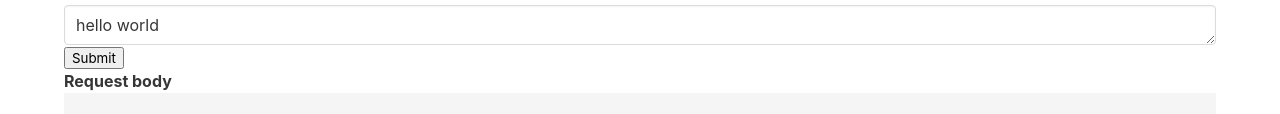
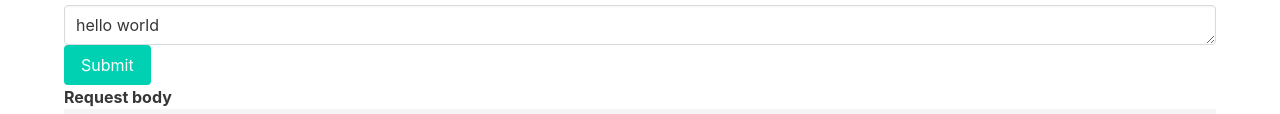
Before and after one commit to hkdnet/line-console, a website: page public/index.html in a window 1280 px wide. Shown: the part 219-333 px from the top of the page. Drawn offline with nearby package versions, Linux system fonts and the light colour scheme; no server answers.

Commit message:
Colorize button

```diff
--- a/public/index.html
+++ b/public/index.html
@@ -45,7 +45,7 @@
         </textarea>
       </p>
       <p class="control">
-        <input id="submit" type="submit" />
+        <input id="submit" class="button is-primary" type="submit" />
       </p>
       <p class="control">
         <label class="label">Request body</label>
```
